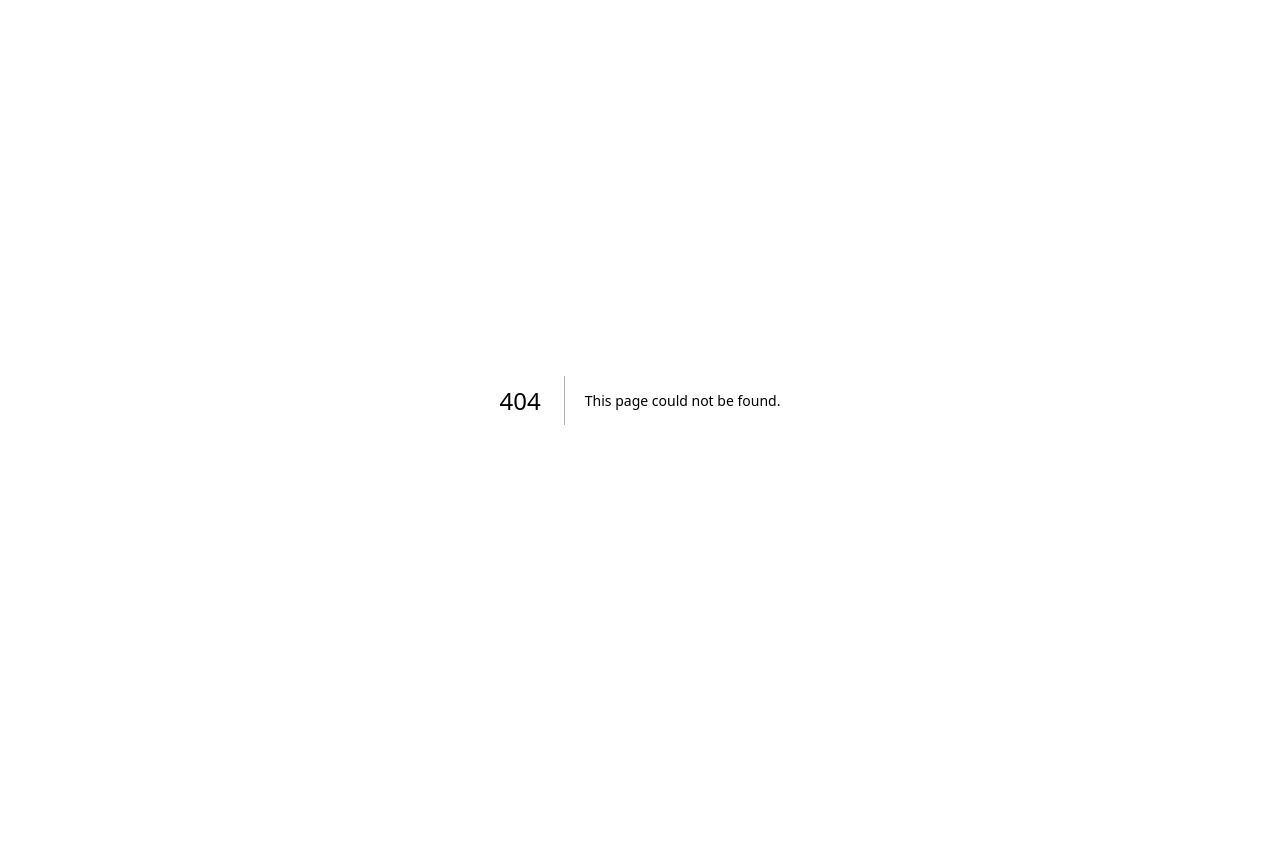
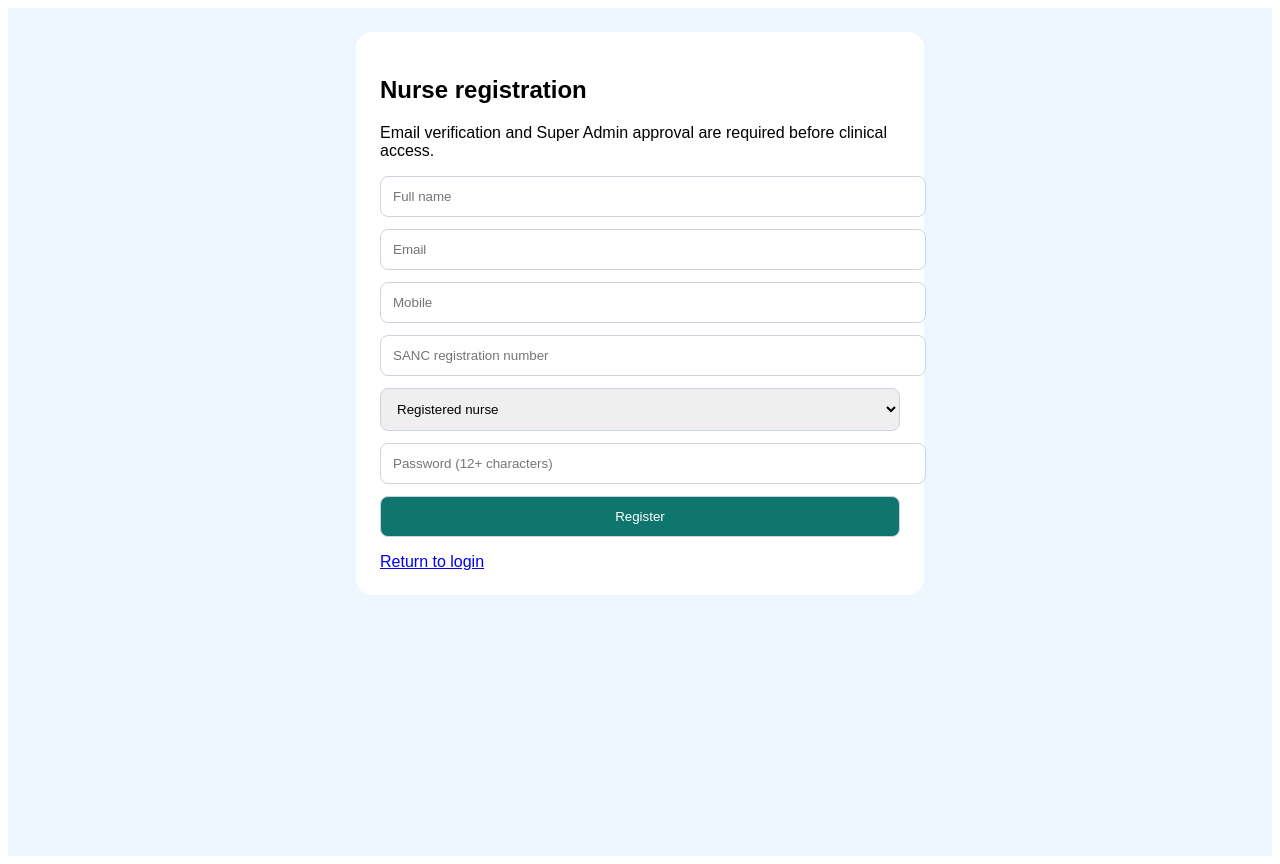
Before and after one commit to Siraajadams/Dosetracker, a Next.js app: page /register-nurse in a window 1280 px wide. Before the commit this address had no page. Before the commit the page ends 800 px from the top, so only its background shows below. Built offline with nearby package versions, Linux system fonts and the light colour scheme; no server answers.

Commit message:
Create page.tsx

```diff
--- /dev/null
+++ b/app/register-nurse/page.tsx
@@ -0,0 +1,26 @@
+"use client";
+import { useState } from "react";
+import Link from "next/link";
+import { supabase } from "@/lib/supabaseClient";
+export default function RegisterNurse() {
+ const [fullName,setFullName]=useState(""); const [email,setEmail]=useState("");
+ const [password,setPassword]=useState(""); const [mobile,setMobile]=useState("");
+ const [sanc,setSanc]=useState(""); const [category,setCategory]=useState("registered_nurse");
+ const [busy,setBusy]=useState(false); const [message,setMessage]=useState("");
+ async function submit(e:React.FormEvent){e.preventDefault();setMessage("");setBusy(true);
+  const {error}=await supabase.auth.signUp({email:email.trim().toLowerCase(),password,options:{emailRedirectTo:`${window.location.origin}/pending-approval`,data:{full_name:fullName.trim(),sanc_number:sanc.trim(),mobile_number:mobile.trim(),professional_category:category}}});
+  setBusy(false);setMessage(error?error.message:"Registration submitted. Check your email to confirm your address. Your account remains pending Super Admin approval.");
+ }
+ const input:React.CSSProperties={padding:12,border:"1px solid #cbd5e1",borderRadius:8,width:"100%"};
+ return <main style={{minHeight:"100vh",padding:24,background:"#eef7ff",fontFamily:"Arial"}}><section style={{maxWidth:520,margin:"auto",padding:24,background:"white",borderRadius:16}}>
+ <h1>Nurse registration</h1><p>Email verification and Super Admin approval are required before clinical access.</p>
+ <form onSubmit={submit} style={{display:"grid",gap:12}}>
+ <input required style={input} placeholder="Full name" value={fullName} onChange={e=>setFullName(e.target.value)}/>
+ <input required style={input} type="email" placeholder="Email" value={email} onChange={e=>setEmail(e.target.value)}/>
+ <input required style={input} type="tel" placeholder="Mobile" value={mobile} onChange={e=>setMobile(e.target.value)}/>
+ <input required style={input} placeholder="SANC registration number" value={sanc} onChange={e=>setSanc(e.target.value)}/>
+ <select style={input} value={category} onChange={e=>setCategory(e.target.value)}><option value="registered_nurse">Registered nurse</option><option value="enrolled_nurse">Enrolled nurse</option><option value="enrolled_nursing_auxiliary">Enrolled nursing auxiliary</option></select>
+ <input required style={input} type="password" minLength={12} placeholder="Password (12+ characters)" value={password} onChange={e=>setPassword(e.target.value)}/>
+ <button disabled={busy} style={{...input,background:"#0f766e",color:"white"}}>{busy?"Submitting...":"Register"}</button>
+ </form><p role="status">{message}</p><Link href="/login">Return to login</Link></section></main>;
+}
```
